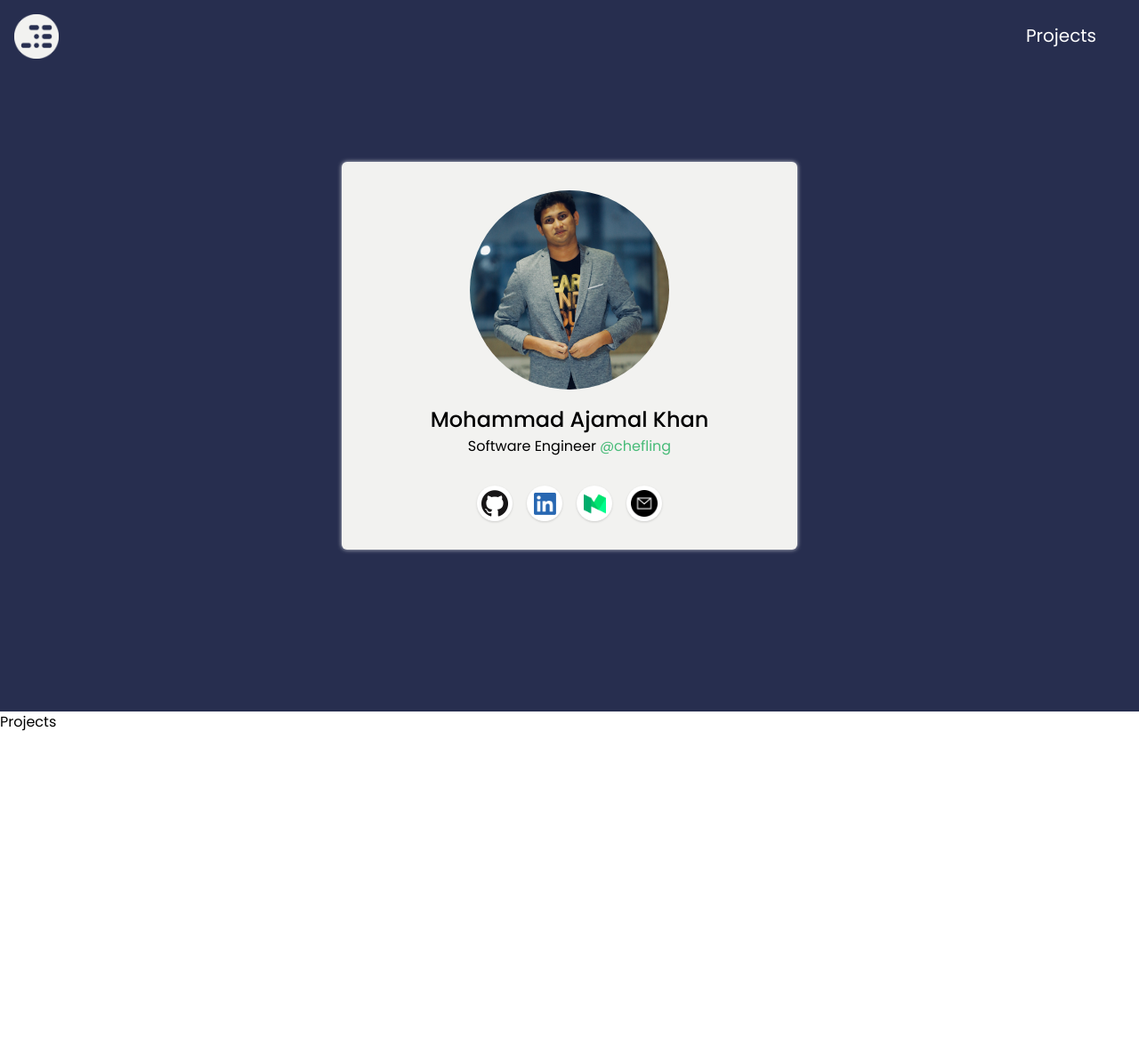
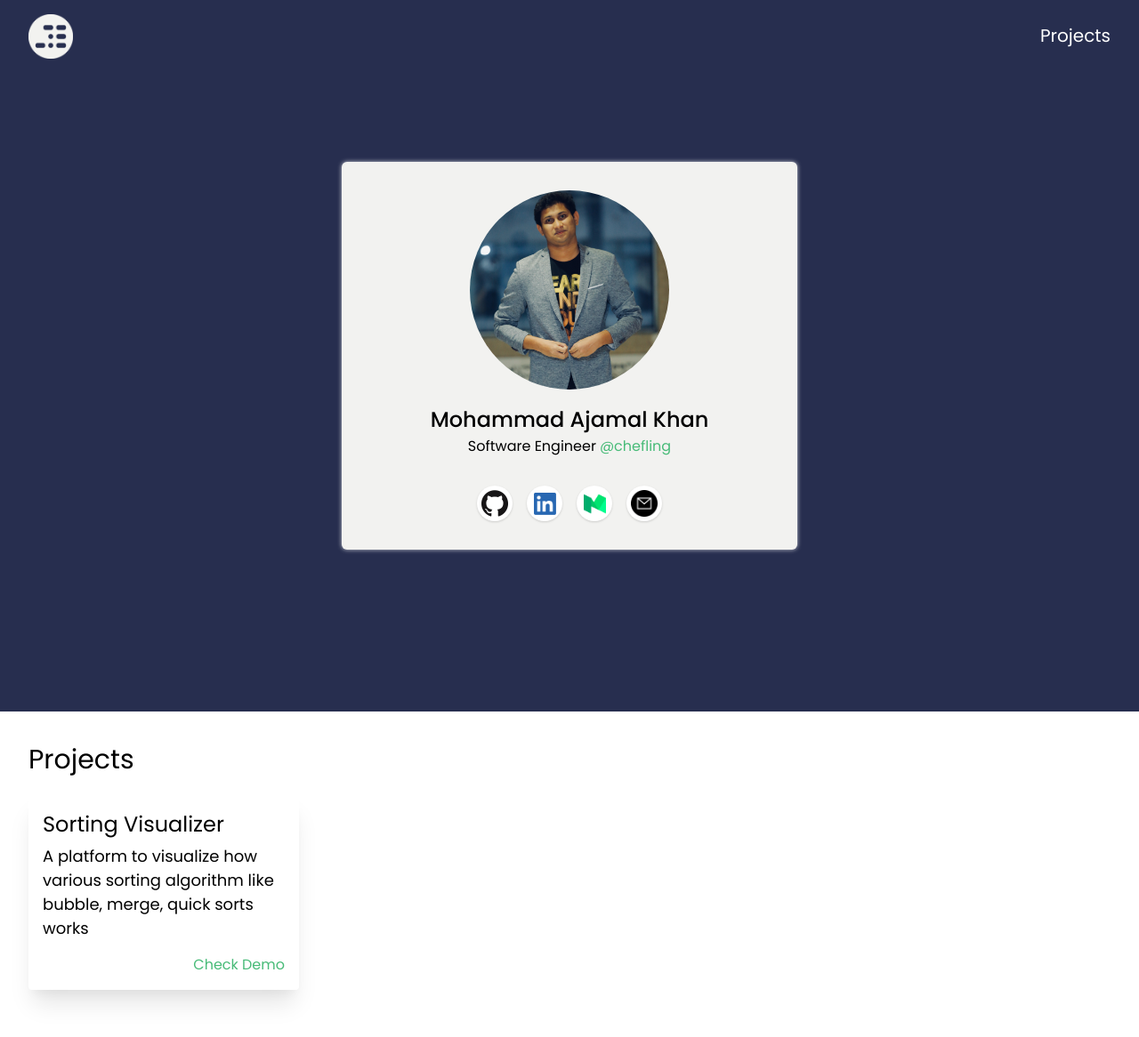
Before and after one commit to khan-ajamal/ajamalkhan-dot-com, a Gatsby site: page / in a window 1280 px wide. Shown: the whole page at 89% size. Before the commit the page ends 824 px from the top, so only its background shows below. Built offline with nearby package versions, Linux system fonts and the light colour scheme; Gatsby itself is replaced by a stand-in of ours.

Commit message:
Add project card

```diff
--- a/src/components/projects/card.jsx
+++ b/src/components/projects/card.jsx
@@ -0,0 +1,22 @@
+import React from "react"
+
+const Card = ({ title, description, url }) => {
+  return (
+    <div className="rounded p-4 shadow-xl w-full md:w-1/2 lg:w-1/3 xl:w-1/4 mr-2 md:mb-3">
+      <h3 className="text-2xl mb-1">{title}</h3>
+      <h4 className="text-lg mb-4">{description}</h4>
+      <div className="w-full flex justify-end">
+        <a
+          href={url}
+          target="_blank"
+          rel="noreferrer"
+          className="text-green-500 text-base"
+        >
+          Check Demo
+        </a>
+      </div>
+    </div>
+  )
+}
+
+export default Card
--- a/src/components/projects/index.jsx
+++ b/src/components/projects/index.jsx
@@ -1,7 +1,26 @@
 import React from "react"
 
+import Card from "./card"
+
 const Projects = () => {
-  return <div>Projects</div>
+  const projects = [
+    {
+      title: "Sorting Visualizer",
+      description:
+        "A platform to visualize how various sorting algorithm like bubble, merge, quick sorts works",
+      url: "https://khan-ajamal.github.io/sorting-visualizer/",
+    },
+  ]
+  return (
+    <div className="container px-8 mb-16">
+      <h2 className="text-3xl mt-8 mb-4">Projects</h2>
+      <ul className="flex flex-wrap">
+        {projects.map(project => (
+          <Card {...project} key={project} />
+        ))}
+      </ul>
+    </div>
+  )
 }
 
 export default Projects
--- a/src/layout/header.js
+++ b/src/layout/header.js
@@ -17,12 +17,12 @@ const Header = () => {
   `)
 
   return (
-    <header className="absolute w-screen bg-transparent px-4 h-20">
+    <header className="absolute w-screen bg-transparent px-8 h-20">
       <div className="h-full w-full bg-transparent flex justify-between items-center">
         <div className="w-12 h-12">
           <Img fixed={logo.childImageSharp.fixed} alt="Ajamal's Website" />
         </div>
-        <div className="w-full h-full text-white flex justify-end items-center px-8">
+        <div className="w-full h-full text-white flex justify-end items-center ml-8">
           <ul>
             <li className="text-xl">
               <Link to="#projects">Projects</Link>
```
